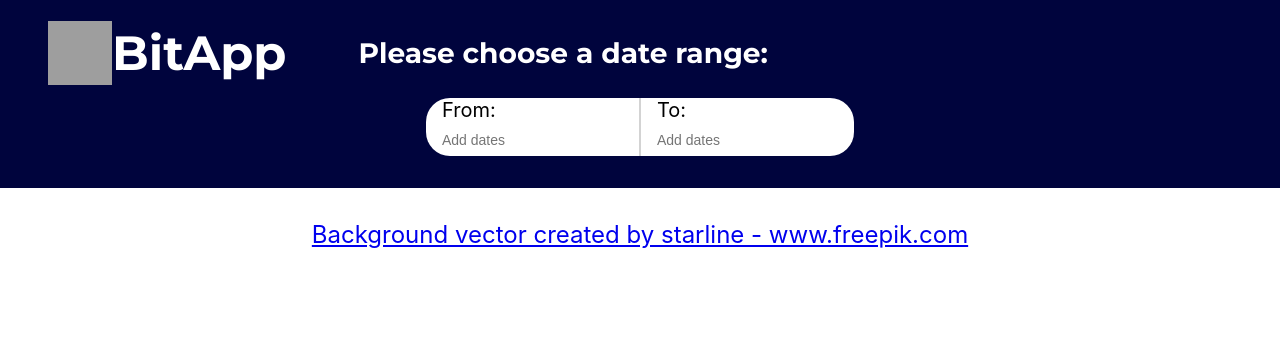
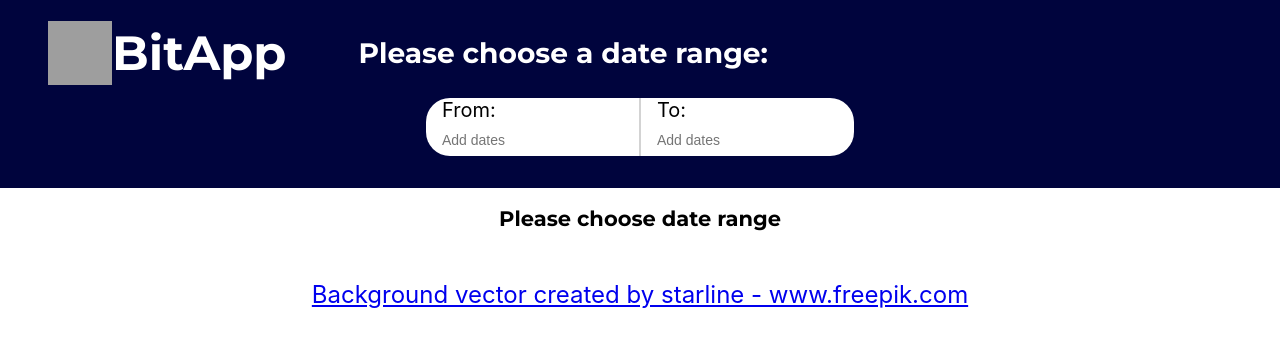
Before and after one commit to JenninaFarm/Bitcoin, a React (Create React App) app in the folder bitcoin/: page / in a window 1280 px wide. Shown: the top 346 px of the page. Built offline with nearby package versions, Linux system fonts and the light colour scheme; grey boxes are pictures that could not be loaded.

Commit message:
Add condition to show help text

```diff
--- a/bitcoin/src/App.js
+++ b/bitcoin/src/App.js
@@ -87,9 +87,11 @@ const App = () => {
   return (
     <div className="app">
       <Header onDateChange={handleSecondsChange} />
-
+      {(data.prices.length === 0) && (
+        <h2 className="app__subtitle">Please choose date range</h2>
+      )}
       {isLoading ? (
-        <div>Loading ...</div>
+        <h3 className="app__loading_title">Loading ...</h3>
       ) : (
         <div>
           <ShowData data={dataAtMidnight.prices} />
```
